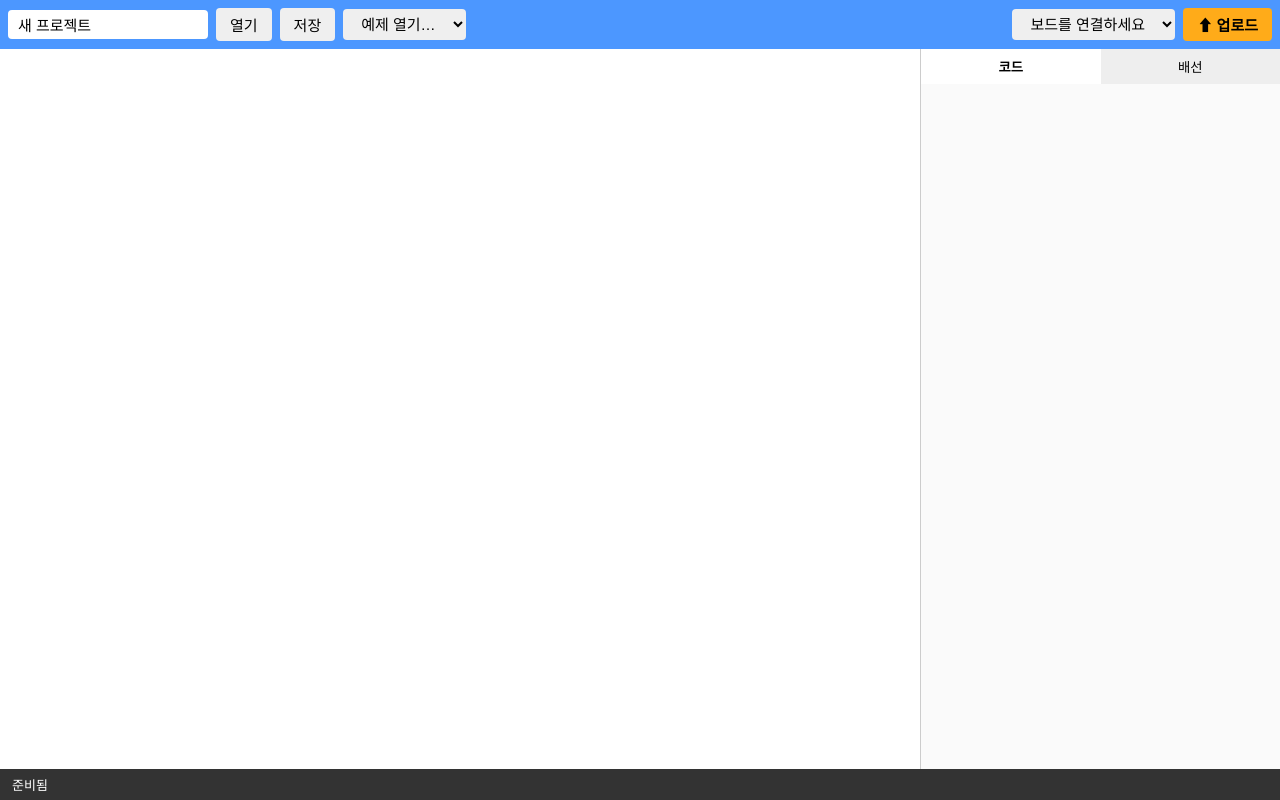
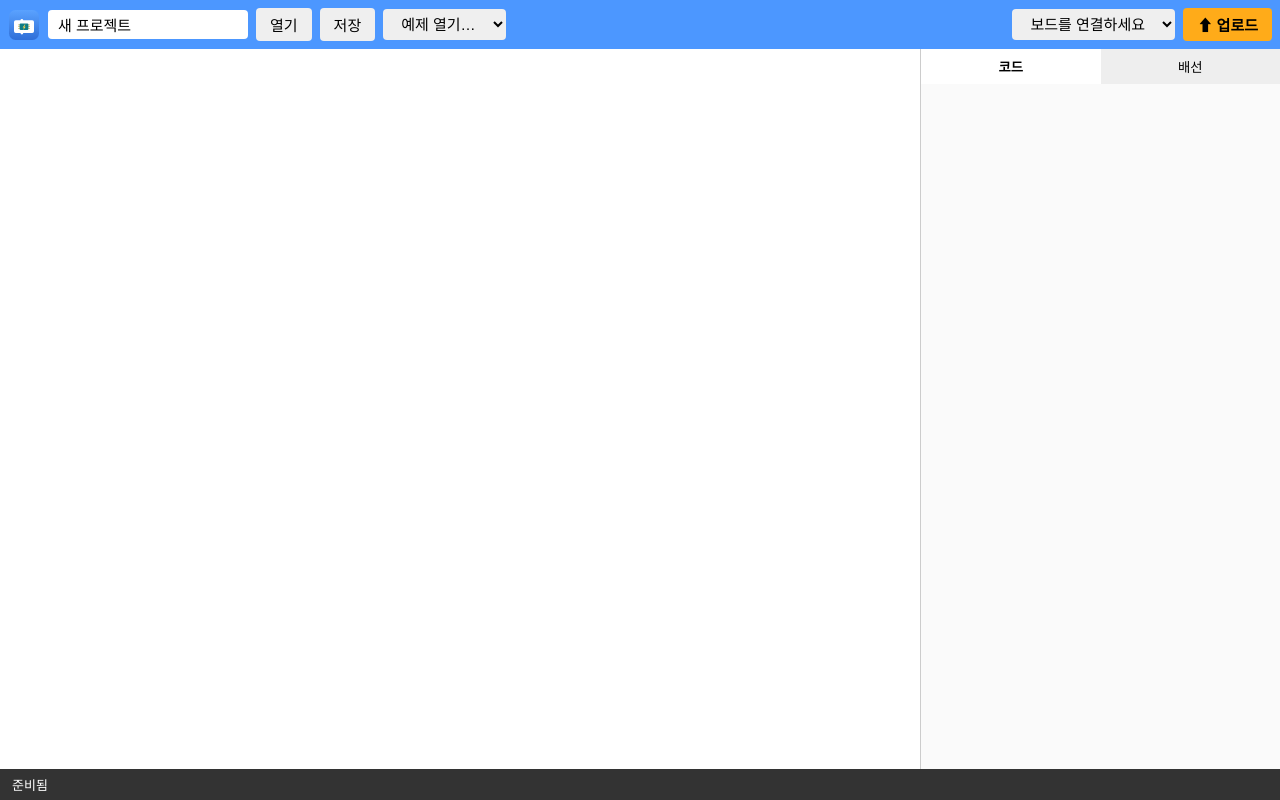
Before and after one commit to eugene0429/Blockduino, an Electron app: page src/renderer/index.html in a window 1280 px wide. Drawn offline with Linux system fonts and the light colour scheme; no server answers.

Commit message:
feat: Blockduino 로고 추가 (앱 아이콘 + 툴바)
- 퍼즐 블록 + 아두이노 칩 + 번개 컨셉의 SVG 로고
- build/icon.png(512px)로 렌더링 — electron-builder가 윈도우 .ico 자동 생성
- 툴바 좌측에 로고 표시

Co-Authored-By: Claude Fable 5 <noreply@anthropic.com>

```diff
--- a/package.json
+++ b/package.json
@@ -24,7 +24,7 @@
     "extraResources": [
       { "from": "vendor/arduino/win32", "to": "arduino" }
     ],
-    "win": { "target": "nsis" },
+    "win": { "target": "nsis", "icon": "build/icon.png" },
     "nsis": {
       "oneClick": false,
       "allowToChangeInstallationDirectory": true,
--- a/src/renderer/index.html
+++ b/src/renderer/index.html
@@ -7,6 +7,7 @@
 </head>
 <body>
   <header id="toolbar">
+    <img id="app-logo" src="logo.svg" alt="Blockduino" title="Blockduino" />
     <input id="project-name" value="새 프로젝트" />
     <button id="btn-open">열기</button>
     <button id="btn-save">저장</button>
--- a/src/renderer/style.css
+++ b/src/renderer/style.css
@@ -2,6 +2,7 @@
 html, body { height: 100%; font-family: 'Malgun Gothic', 'Apple SD Gothic Neo', sans-serif; }
 body { display: flex; flex-direction: column; }
 #toolbar { display: flex; gap: 8px; padding: 8px; background: #4c97ff; align-items: center; }
+#app-logo { width: 32px; height: 32px; }
 #toolbar .spacer { flex: 1; }
 #project-name { border: none; border-radius: 4px; padding: 6px 10px; font-size: 15px; width: 200px; }
 #toolbar button, #toolbar select { padding: 6px 14px; font-size: 15px; border: none; border-radius: 4px; cursor: pointer; }
```
Also changed, not shown: build/icon.png (added), src/renderer/logo.svg (added).
